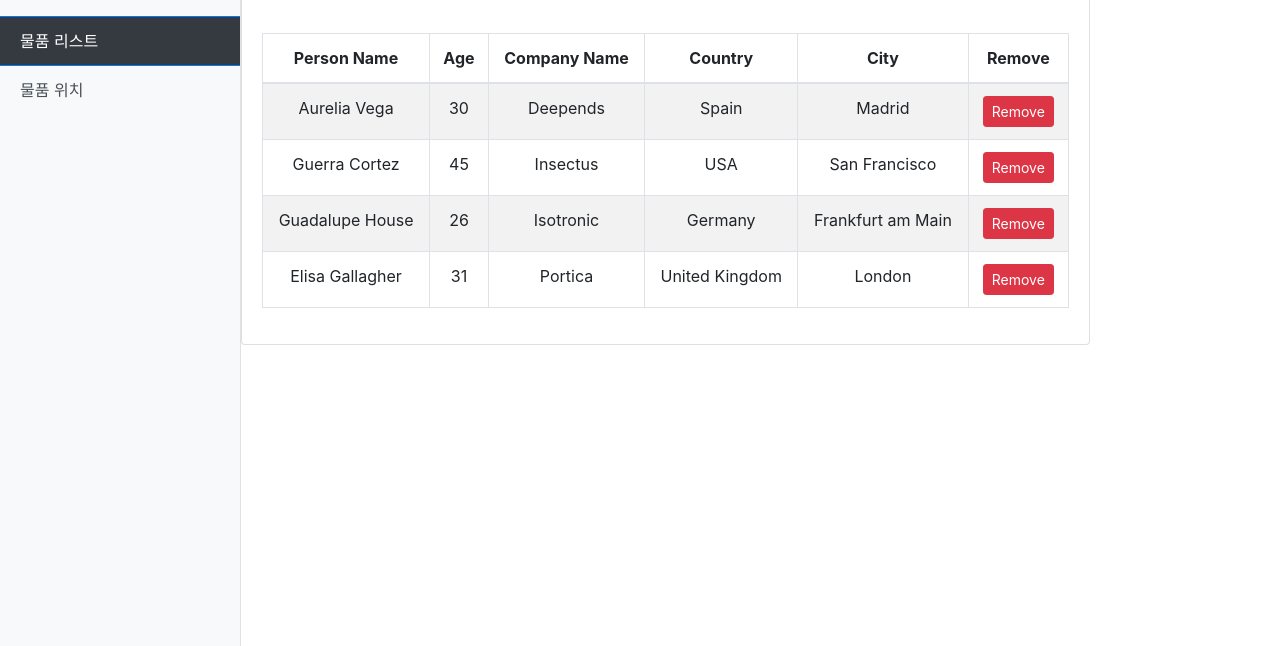
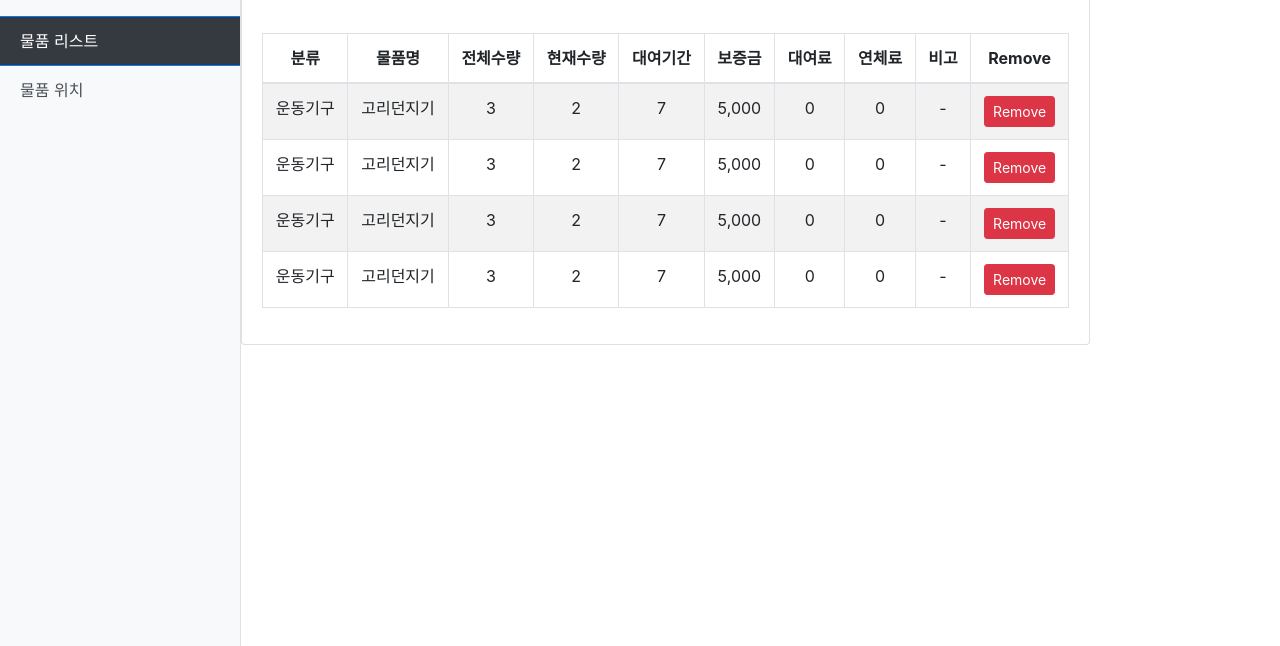
Before and after one commit to goodtaeeun/DEMS, a website: page AdminProtoType/list.html in a window 1280 px wide. Shown: the part 154-800 px from the top of the page. Drawn offline with Linux system fonts and the light colour scheme; files whose address does not match are found by name.

Commit message:
fill dummy data

```diff
--- a/AdminProtoType/list.html
+++ b/AdminProtoType/list.html
@@ -83,22 +83,39 @@
               class="fas fa-plus fa-2x" aria-hidden="true"></i></a></span>
             <table class="table table-bordered table-responsive-md table-striped text-center">
               <thead>
-              <tr>
-                <th class="text-center">Person Name</th>
-                <th class="text-center">Age</th>
-                <th class="text-center">Company Name</th>
-                <th class="text-center">Country</th>
-                <th class="text-center">City</th>
-                <th class="text-center">Remove</th>
-              </tr>
+                <tr>
+                  <th class="text-center">분류
+                  </th>
+                  <th class="text-center">물품명
+                  </th>
+                  <th class="text-center">전체수량
+                  </th>
+                  <th class="text-center">현재수량
+                  </th>
+                  <th class="text-center">대여기간
+                  </th>
+                  <th class="text-center">보증금
+                  </th>
+                  <th class="text-center">대여료
+                  </th>
+                  <th class="text-center">연체료
+                  </th>
+                  <th class="text-center">비고
+                  </th>
+                  <th class="text-center">Remove</th>
+                </tr>
               </thead>
               <tbody>
               <tr>
-                <td class="pt-3-half" contenteditable="true">Aurelia Vega</td>
-                <td class="pt-3-half" contenteditable="true">30</td>
-                <td class="pt-3-half" contenteditable="true">Deepends</td>
-                <td class="pt-3-half" contenteditable="true">Spain</td>
-                <td class="pt-3-half" contenteditable="true">Madrid</td>
+                <td class="pt-3-half" contenteditable="true">운동기구</td>
+                <td class="pt-3-half" contenteditable="true">고리던지기</td>
+                <td class="pt-3-half" contenteditable="true">3</td>
+                <td class="pt-3-half" contenteditable="true">2</td>
+                <td class="pt-3-half" contenteditable="true">7</td>
+                <td class="pt-3-half" contenteditable="true">5,000</td>
+                <td class="pt-3-half" contenteditable="true">0</td>
+                <td class="pt-3-half" contenteditable="true">0</td>
+                <td class="pt-3-half" contenteditable="true">-</td>
                 <td>
               <span class="table-remove"><button type="button"
                                                  class="btn btn-danger btn-rounded btn-sm my-0">Remove</button></span>
@@ -106,11 +123,15 @@
               </tr>
               <!-- This is our clonable table line -->
               <tr>
-                <td class="pt-3-half" contenteditable="true">Guerra Cortez</td>
-                <td class="pt-3-half" contenteditable="true">45</td>
-                <td class="pt-3-half" contenteditable="true">Insectus</td>
-                <td class="pt-3-half" contenteditable="true">USA</td>
-                <td class="pt-3-half" contenteditable="true">San Francisco</td>
+                <td class="pt-3-half" contenteditable="true">운동기구</td>
+                <td class="pt-3-half" contenteditable="true">고리던지기</td>
+                <td class="pt-3-half" contenteditable="true">3</td>
+                <td class="pt-3-half" contenteditable="true">2</td>
+                <td class="pt-3-half" contenteditable="true">7</td>
+                <td class="pt-3-half" contenteditable="true">5,000</td>
+                <td class="pt-3-half" contenteditable="true">0</td>
+                <td class="pt-3-half" contenteditable="true">0</td>
+                <td class="pt-3-half" contenteditable="true">-</td>
                 <td>
               <span class="table-remove"><button type="button"
                                                  class="btn btn-danger btn-rounded btn-sm my-0">Remove</button></span>
@@ -118,23 +139,31 @@
               </tr>
               <!-- This is our clonable table line -->
               <tr>
-                <td class="pt-3-half" contenteditable="true">Guadalupe House</td>
-                <td class="pt-3-half" contenteditable="true">26</td>
-                <td class="pt-3-half" contenteditable="true">Isotronic</td>
-                <td class="pt-3-half" contenteditable="true">Germany</td>
-                <td class="pt-3-half" contenteditable="true">Frankfurt am Main</td>
+                <td class="pt-3-half" contenteditable="true">운동기구</td>
+                <td class="pt-3-half" contenteditable="true">고리던지기</td>
+                <td class="pt-3-half" contenteditable="true">3</td>
+                <td class="pt-3-half" contenteditable="true">2</td>
+                <td class="pt-3-half" contenteditable="true">7</td>
+                <td class="pt-3-half" contenteditable="true">5,000</td>
+                <td class="pt-3-half" contenteditable="true">0</td>
+                <td class="pt-3-half" contenteditable="true">0</td>
+                <td class="pt-3-half" contenteditable="true">-</td>
                 <td>
               <span class="table-remove"><button type="button"
                                                  class="btn btn-danger btn-rounded btn-sm my-0">Remove</button></span>
                 </td>
               </tr>
               <!-- This is our clonable table line -->
-              <tr class="hide">
-                <td class="pt-3-half" contenteditable="true">Elisa Gallagher</td>
-                <td class="pt-3-half" contenteditable="true">31</td>
-                <td class="pt-3-half" contenteditable="true">Portica</td>
-                <td class="pt-3-half" contenteditable="true">United Kingdom</td>
-                <td class="pt-3-half" contenteditable="true">London</td>
+              <tr>
+                <td class="pt-3-half" contenteditable="true">운동기구</td>
+                <td class="pt-3-half" contenteditable="true">고리던지기</td>
+                <td class="pt-3-half" contenteditable="true">3</td>
+                <td class="pt-3-half" contenteditable="true">2</td>
+                <td class="pt-3-half" contenteditable="true">7</td>
+                <td class="pt-3-half" contenteditable="true">5,000</td>
+                <td class="pt-3-half" contenteditable="true">0</td>
+                <td class="pt-3-half" contenteditable="true">0</td>
+                <td class="pt-3-half" contenteditable="true">-</td>
                 <td>
               <span class="table-remove"><button type="button"
                                                  class="btn btn-danger btn-rounded btn-sm my-0">Remove</button></span>
```
